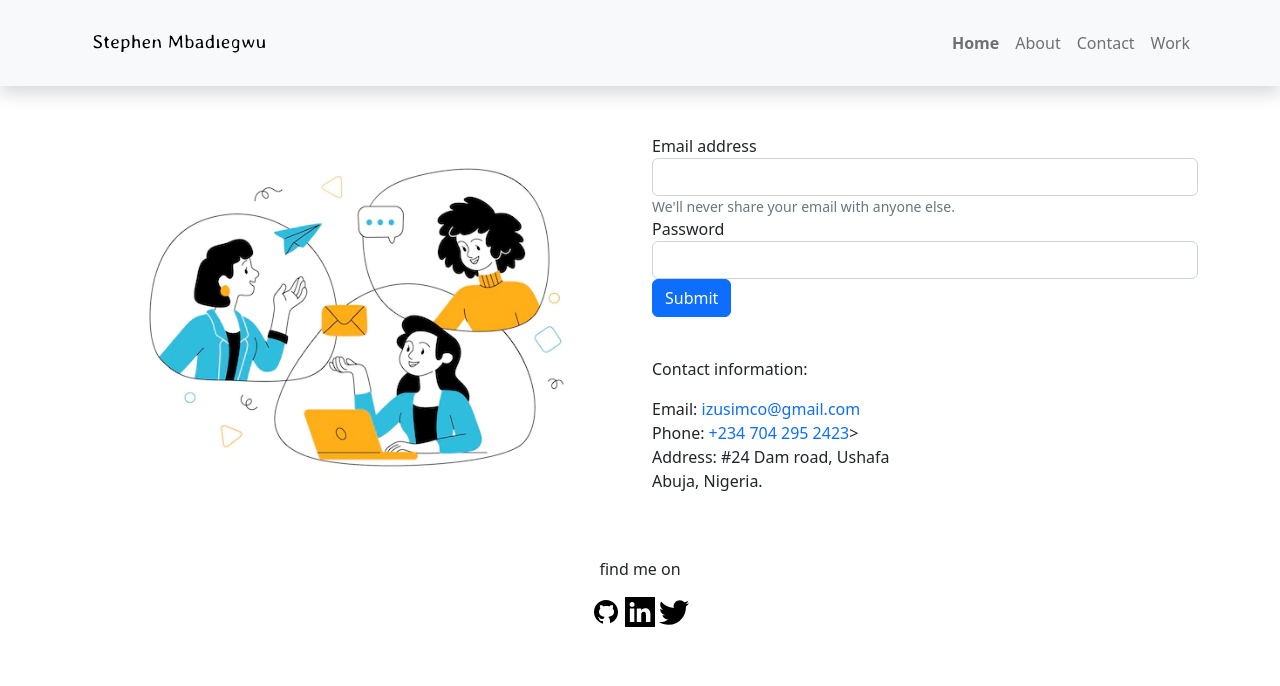
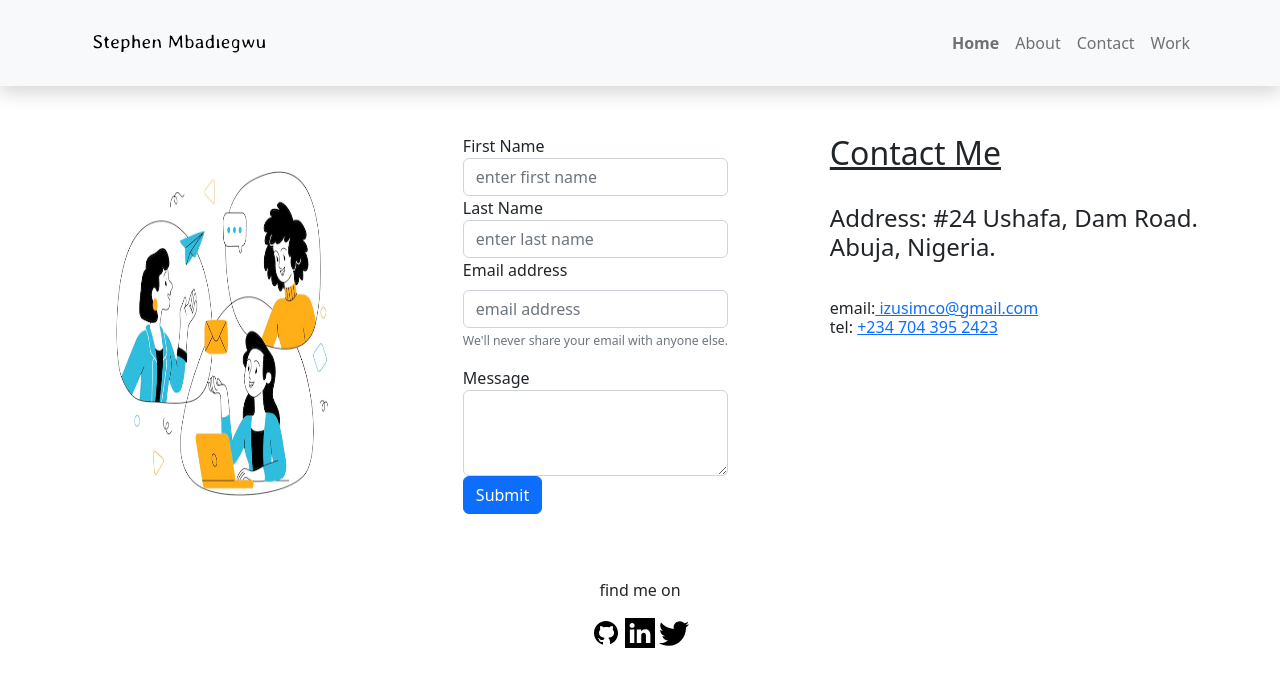
Before and after one commit to Izusimco/My-Portfolio2, a plain HTML site: page contact.html in a window 1280 px wide. Drawn offline with nearby package versions, Linux system fonts and the light colour scheme; a script that the page names is missing.

Commit message:
Revert "changed/added some texts and images on the contact.html"
This reverts commit ce3128ad3e94966498eaec5b986900eebe775022.

```diff
--- a/contact.html
+++ b/contact.html
@@ -39,32 +39,33 @@
     </div>
   </nav>
   </header>
-  <div class="container">
-    <div class="row">
-      <div class="col-sm-12 col-md-6">
-        <img src="img/contactm.webp" alt="contact-image" class="img-fluid">
-      </div>
-      <div class="col-sm-12 col-md-6">
-        <form>
+<div class="container d-flex">
+    <img src="img/contactm.webp" class="w-25" alt="contactmeimg">
+ <form class="ms-auto">
     <div class="form-group">
-            <label for="exampleInputEmail1">Email address</label>
-            <input type="email" class="form-control" id="exampleInputEmail1" aria-describedby="emailHelp">
-            <small id="emailHelp" class="form-text text-muted">We'll never share your email with anyone else.</small>
+      <label for="firstName">First Name</label>
+      <input type="text" class="form-control" id="firstName" placeholder="enter first name">
     </div>
     <div class="form-group">
-            <label for="exampleInputPassword1">Password</label>
-            <input type="password" class="form-control" id="exampleInputPassword1">
+      <label for="lastName">Last Name</label>
+      <input type="text" class="form-control" id="lastName" placeholder="enter last name">
+    </div>
+    <div class="mb-3">
+      <label for="exampleInputEmail1" class="form-label">Email address</label>
+      <input type="email" class="form-control form" id="exampleInputEmail1" aria-describedby="emailHelp" placeholder="email address">
+      <div id="emailHelp" class="form-text"><small>We'll never share your email with anyone else.</small></h6></div>
+    </div>
+    <div class="form-group">
+      <label for="message">Message</label>
+      <textarea class="form-control" id="message" rows="3"></textarea>
     </div>
     <button type="submit" class="btn btn-primary">Submit</button>
 </form>
-        <br>
-        <p>Contact information:</p>
-        <ul class="list-unstyled">
-          <li>Email: <a href="mailto:izusimco@gmail.com" class="text-decoration-none"> izusimco@gmail.com </a><br></li>
-          <li>Phone: <a href="tel:+234 704 295 2423"class="text-decoration-none">+234 704 295 2423</a>></li>
-          <li>Address: #24 Dam road, Ushafa<br>Abuja, Nigeria.</li>
-        </ul>
-      </div>
+  <div class="ms-auto">
+    <h2 class="text-decoration-underline">Contact Me</h2><br>
+  <h4> Address: #24 Ushafa, Dam Road.<br>Abuja, Nigeria.<br><br>
+    <h6>email:<a href="mailto:izusimco@gmail.com"> izusimco@gmail.com </a><br>
+    tel: <a href="tel:+234 806 9396 655">+234 704 395 2423</h6></a></h4>
   </div>
 </div>
   <footer class="text-center mt-5">
```
Also changed, not shown: about.html (+3 -5 lines), index.html (+11 -14 lines), work.html (+25 -24 lines), img/Screenshot (10).png (deleted), img/Screenshot (11).png (deleted), img/Screenshot (12).png (deleted), img/Screenshot (13).png (deleted). Lines whose indentation alone changed are shown as unchanged.
